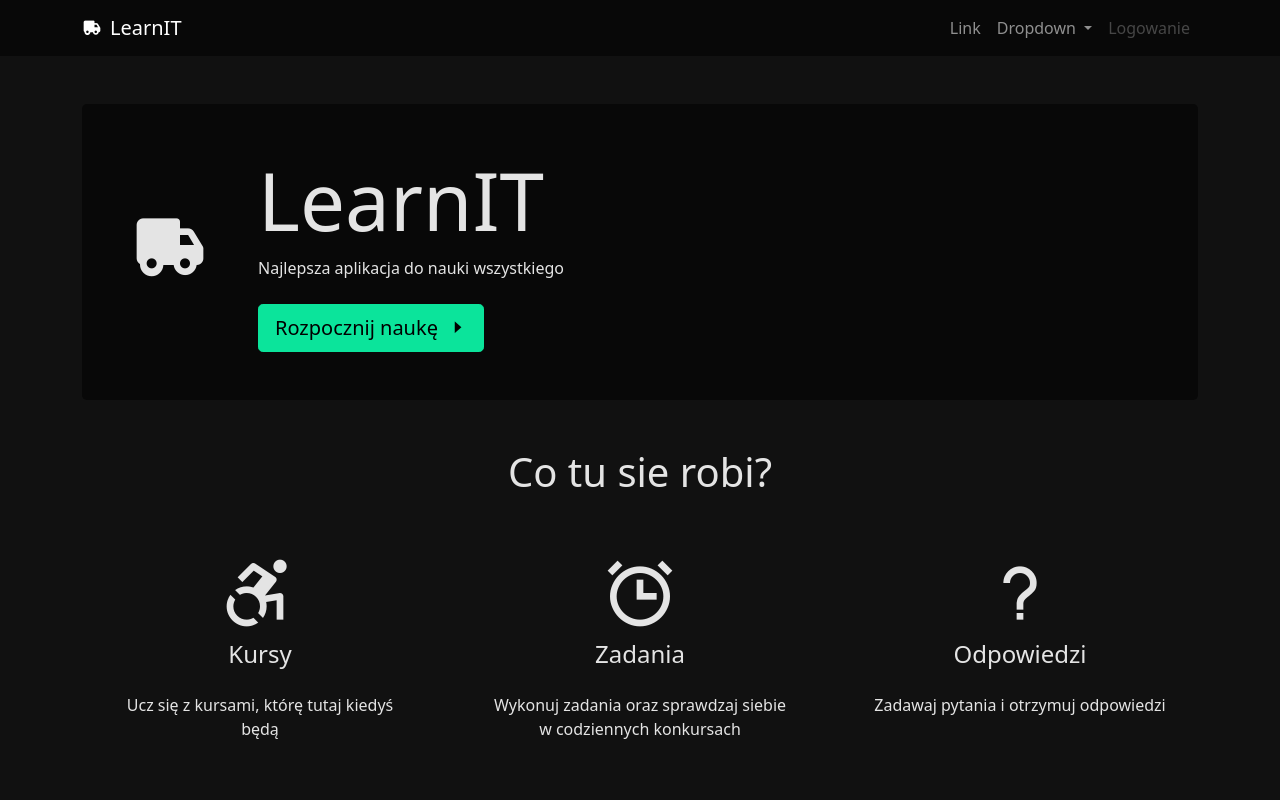
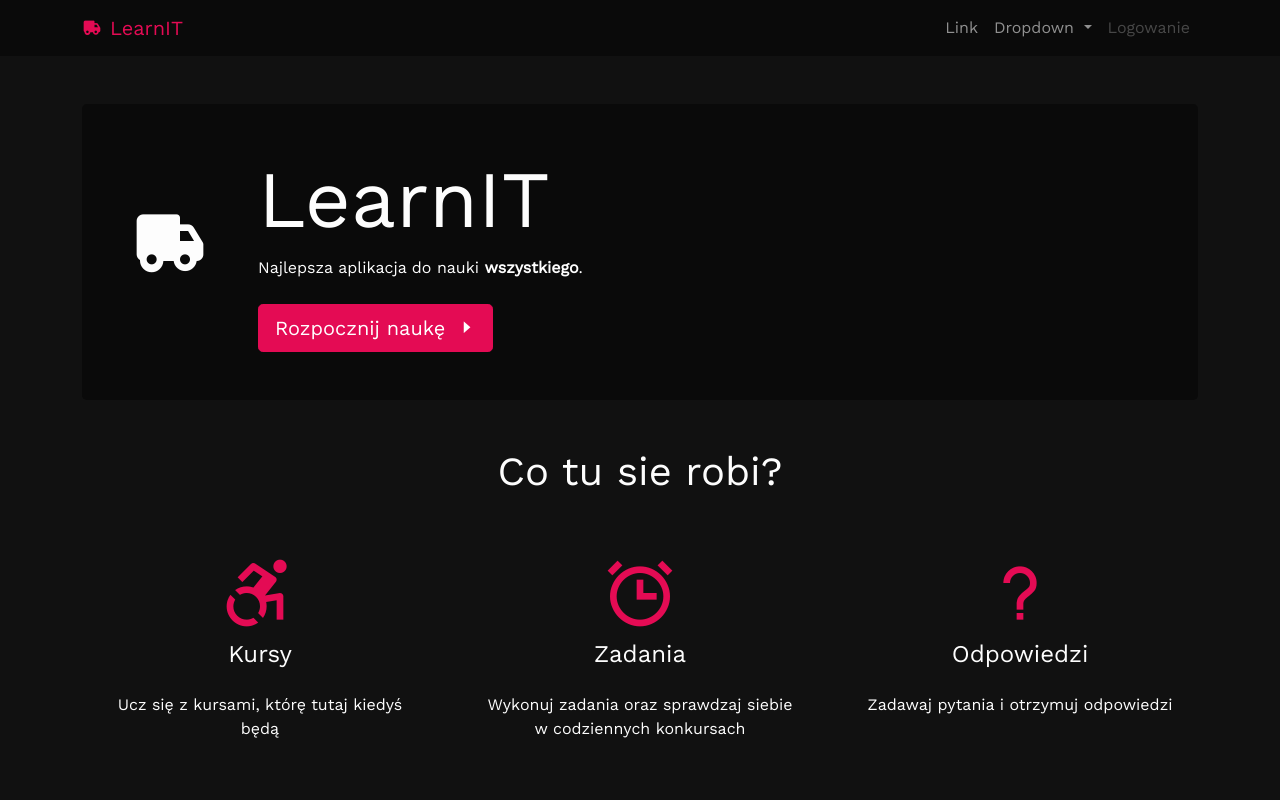
Before and after one commit to Mvtthew/learn-it, a Vue app in the folder learn-it-web/: page / in a window 1280 px wide. Shown: the top 800 px of the page. Built offline with nearby package versions, Linux system fonts and the light colour scheme.

Commit message:
:+1: Theme

```diff
--- a/learn-it-web/src/components/Navbar.vue
+++ b/learn-it-web/src/components/Navbar.vue
@@ -1,7 +1,7 @@
 <template>
 	<nav class="navbar navbar-expand-lg navbar-dark bg-dark">
 		<div class="container">
-			<router-link class="navbar-brand" to="/"><i class="bx bxs-truck me-2"></i>LearnIT</router-link>
+			<router-link class="navbar-brand text-primary" to="/"><i class="bx bxs-truck me-2"></i>LearnIT</router-link>
 			<button
 				class="navbar-toggler"
 				type="button"
--- a/learn-it-web/src/styles/_bootstrapCustom.sass
+++ b/learn-it-web/src/styles/_bootstrapCustom.sass
@@ -1,13 +1,13 @@
-$primary: #0be49b
-$secondary: #E40B54
+$primary: #E40B54
+$secondary: #C0E40B
+$success: #0be49b
 $info: #2e0be4
 $warning: #C0E40B
 $danger: #80002a
-$dark: #080808
+$dark: #0a0a0a
 @import '../../node_modules/bootstrap/scss/bootstrap'
 
 $black: #000
-
 .shadow
   box-shadow: 0 0 1rem rgba($black, .15) !important
 .shadow-sm
--- a/learn-it-web/src/styles/styles.sass
+++ b/learn-it-web/src/styles/styles.sass
@@ -1,5 +1,7 @@
 @import 'bootstrapCustom'
 @import 'variables'
+
+@import url('https://fonts.googleapis.com/css2?family=Work+Sans&display=swap')
 
 .bx
   position: relative
@@ -7,4 +9,5 @@
 
 body
   background: #111111
-  color: #e4e4e4
+  color: #fdfdfd
+  font-family: "Work Sans"
--- a/learn-it-web/src/views/Home.vue
+++ b/learn-it-web/src/views/Home.vue
@@ -10,7 +10,7 @@
 				<h1 class="display-1">
 					LearnIT
 				</h1>
-				<p class="mb-4">Najlepsza aplikacja do nauki wszystkiego</p>
+				<p class="mb-4">Najlepsza aplikacja do nauki <strong>wszystkiego</strong>.</p>
 				<button class="btn btn-primary me-2 btn-lg">
 					Rozpocznij naukę
 					<i class="bx bx-caret-right ms-1"></i>
@@ -22,21 +22,21 @@
 			<div class="row">
 				<div class="col text-center">
 					<div class="p-4 rounded-3">
-						<i class="bx bx-accessibility display-1"></i>
+						<i class="bx bx-accessibility display-1 text-primary"></i>
 						<h4 class="mb-4">Kursy</h4>
 						<p>Ucz się z kursami, którę tutaj kiedyś będą</p>
 					</div>
 				</div>
 				<div class="col text-center">
 					<div class="p-4 rounded-3">
-						<i class="bx bx-alarm display-1"></i>
+						<i class="bx bx-alarm display-1 text-primary"></i>
 						<h4 class="mb-4">Zadania</h4>
 						<p>Wykonuj zadania oraz sprawdzaj siebie w codziennych konkursach</p>
 					</div>
 				</div>
 				<div class="col text-center">
 					<div class="p-4 rounded-3">
-						<i class="bx bx-question-mark display-1"></i>
+						<i class="bx bx-question-mark display-1 text-primary"></i>
 						<h4 class="mb-4">Odpowiedzi</h4>
 						<p>Zadawaj pytania i otrzymuj odpowiedzi</p>
 					</div>
```
